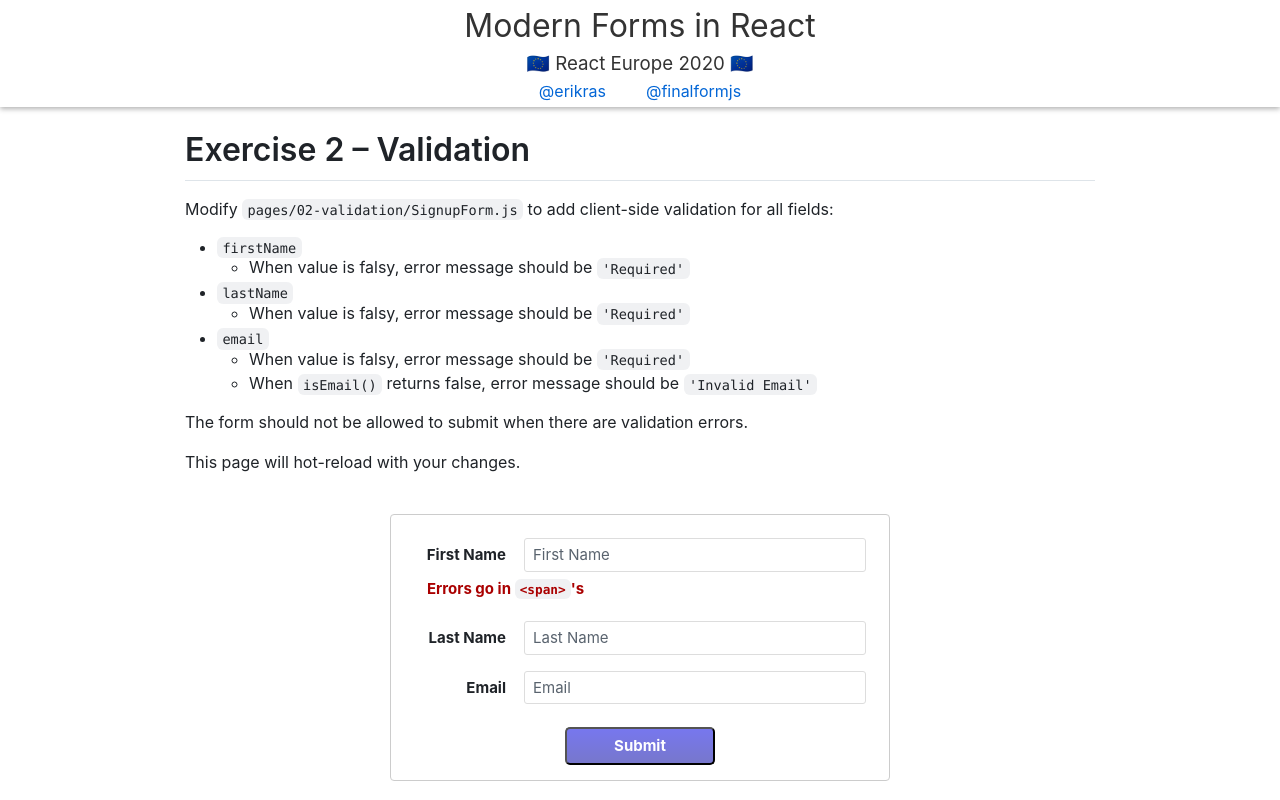
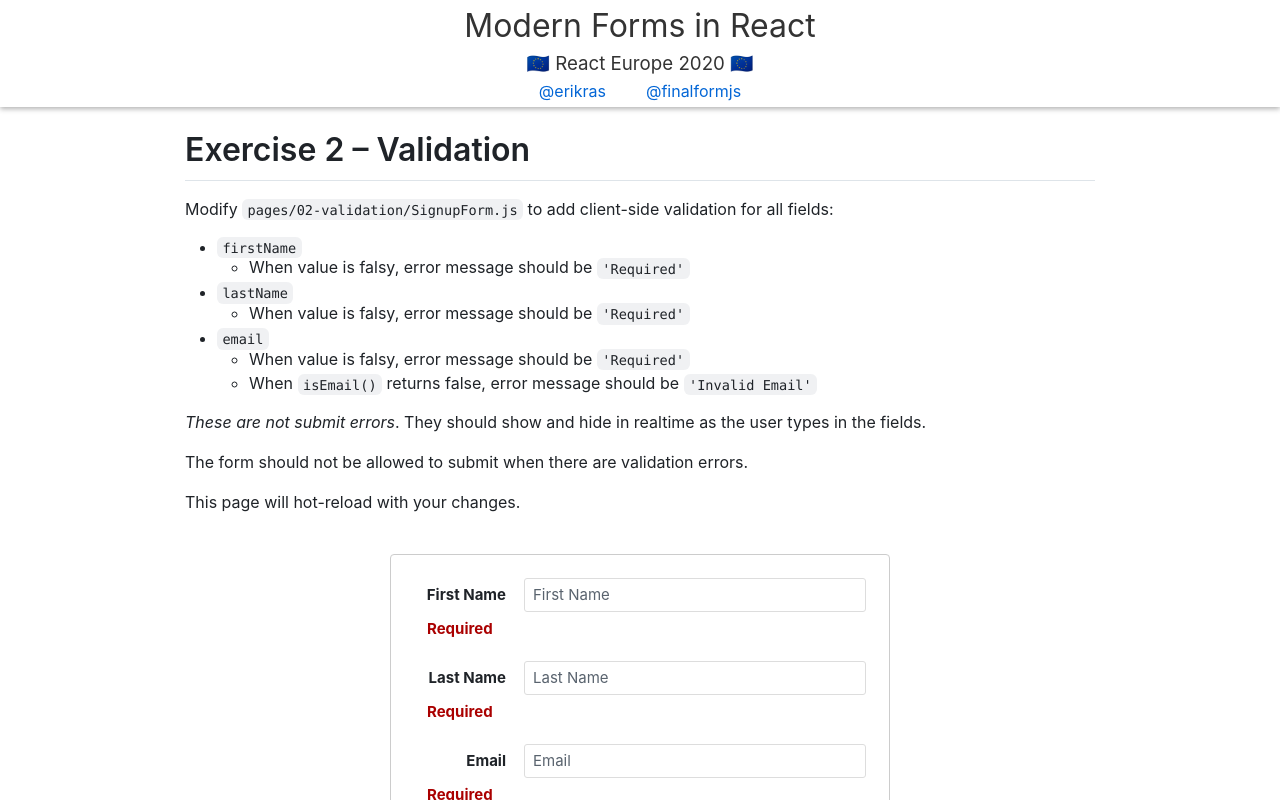
Before and after one commit to erikras/reacteurope2020, a Next.js app: page /02-validation in a window 1280 px wide. Shown: the top 800 px of the page. Built offline with nearby package versions, Linux system fonts and the light colour scheme.

Commit message:
Clarification in exercise 2

```diff
--- a/pages/02-validation/SignupForm.js
+++ b/pages/02-validation/SignupForm.js
@@ -15,15 +15,33 @@
   const [firstName, setFirstName] = React.useState('')
   const [lastName, setLastName] = React.useState('')
   const [email, setEmail] = React.useState('')
+
+  let firstNameError
+  let lastNameError
+  let emailError
+  if (!firstName) {
+    firstNameError = 'Required'
+  }
+  if (!lastName) {
+    lastNameError = 'Required'
+  }
+  if (!email) {
+    emailError = 'Required'
+  } else if (!isEmail(email)) {
+    emailError = 'Invalid Email'
+  }
+
   return (
     <form
       onSubmit={(event) => {
         event.preventDefault()
-        onSubmit({
-          firstName,
-          lastName,
-          email,
-        })
+        if (!firstNameError && !lastNameError && !emailError) {
+          onSubmit({
+            firstName,
+            lastName,
+            email,
+          })
+        }
       }}
     >
       <div>
@@ -36,9 +54,7 @@
           value={firstName}
           onChange={(event) => setFirstName(event.target.value)}
         />
-        <span>
-          Errors go in <code>&lt;span&gt;</code>'s
-        </span>
+        {firstNameError && <span>{firstNameError}</span>}
       </div>
       <div>
         <label htmlFor="lastName">Last Name</label>
@@ -50,6 +66,7 @@
           value={lastName}
           onChange={(event) => setLastName(event.target.value)}
         />
+        {lastNameError && <span>{lastNameError}</span>}
       </div>
       <div>
         <label htmlFor="email">Email</label>
@@ -61,6 +78,7 @@
           value={email}
           onChange={(event) => setEmail(event.target.value)}
         />
+        {emailError && <span>{emailError}</span>}
       </div>
       <button type="submit">Submit</button>
     </form>
--- a/pages/02-validation/index.mdx
+++ b/pages/02-validation/index.mdx
@@ -11,6 +11,8 @@
 - `email`
   - When value is falsy, error message should be `'Required'`
   - When `isEmail()` returns false, error message should be `'Invalid Email'`
+
+_These are not submit errors_. They should show and hide in realtime as the user types in the fields.
 
 The form should not be allowed to submit when there are validation errors.
 
```
